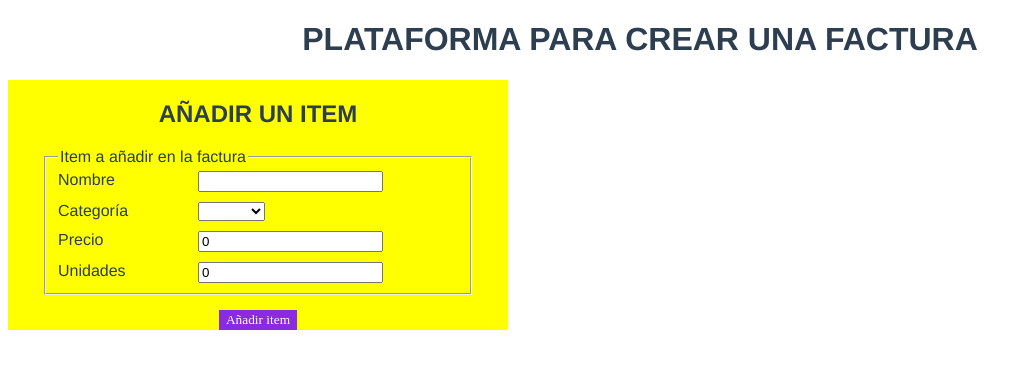
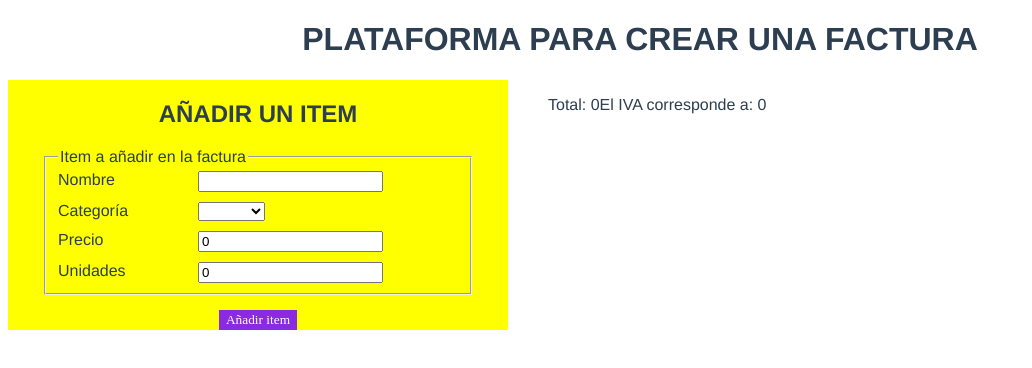
Before and after one commit to LucasKwak/bill-generator, a Vue app: page / in a window 1280 px wide. Shown: the top 368 px of the page, without its empty margins (0-1032 px from the left). Built offline with nearby package versions, Linux system fonts and the light colour scheme.

Commit message:
[COMP-2] Add the computed data of taxes and total in ItemsList in order to show them.

```diff
--- a/src/components/ItemsList.vue
+++ b/src/components/ItemsList.vue
@@ -10,11 +10,14 @@
                 </li>
             </ul>
         </section>
+        <p>Total: {{ total }}</p>
+        <p>El IVA corresponde a: {{ taxes }}</p>
+
     </div>
 </template>
 
 <script lang="ts" setup>
-    import { Ref, ref } from "vue";
+    import { Ref, ref, computed } from "vue";
     import ItemGenerator from './ItemGenerator.vue';
     import ItemDetail from './ItemDetail.vue';
 
@@ -31,6 +34,22 @@
         items.value.push(item);
     }
 
+    const total = computed(
+        () => {
+            let subtotal = 0;
+            for(let i=0; i<items.value.length; i++){
+                subtotal = subtotal + items.value[i].price * items.value[i].units;
+            }
+            return subtotal;
+        }
+    );
+
+    const taxes = computed(
+        () => {
+            return total.value * 0.21;
+        }
+    );
+
 </script>
 
 <style scoped>
```
